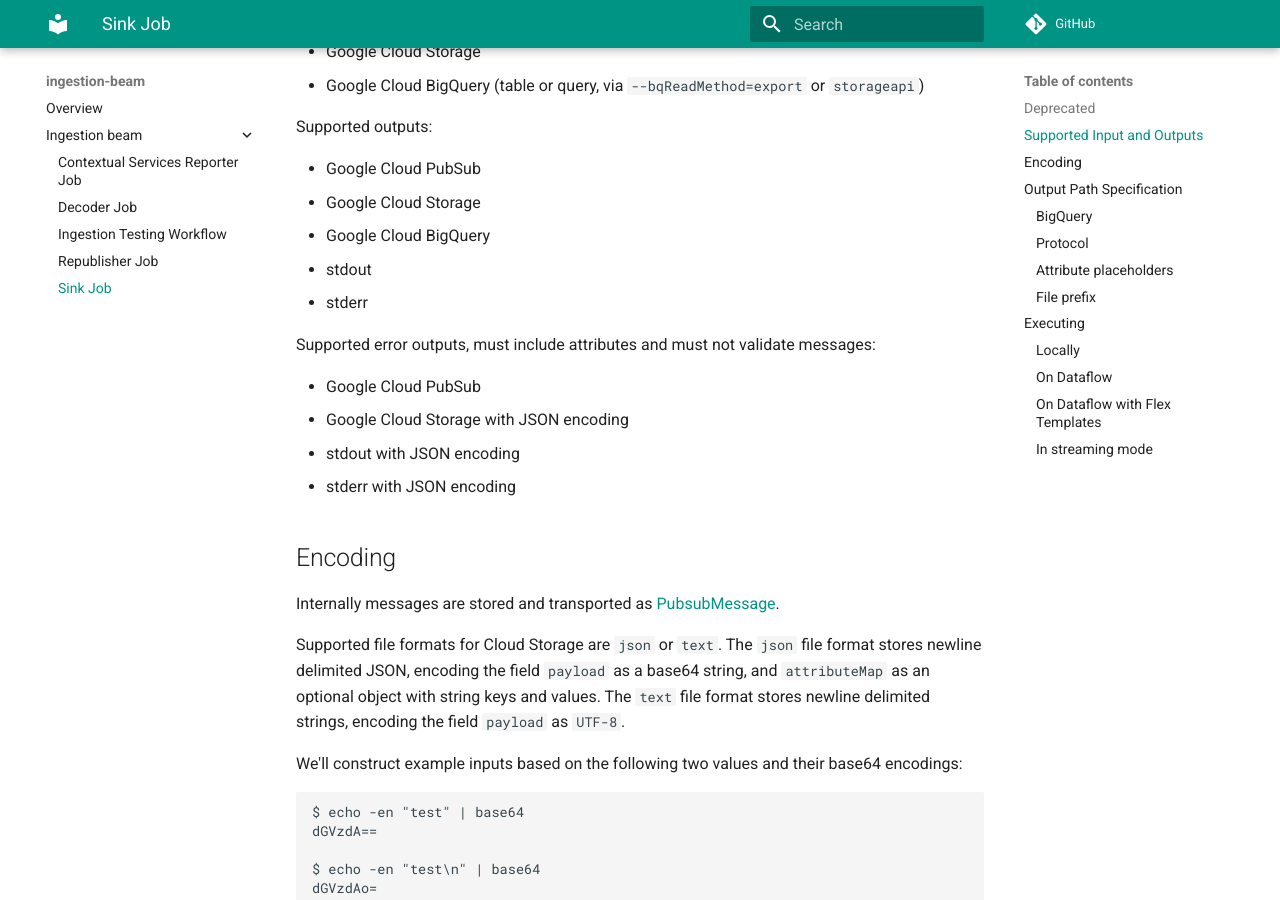
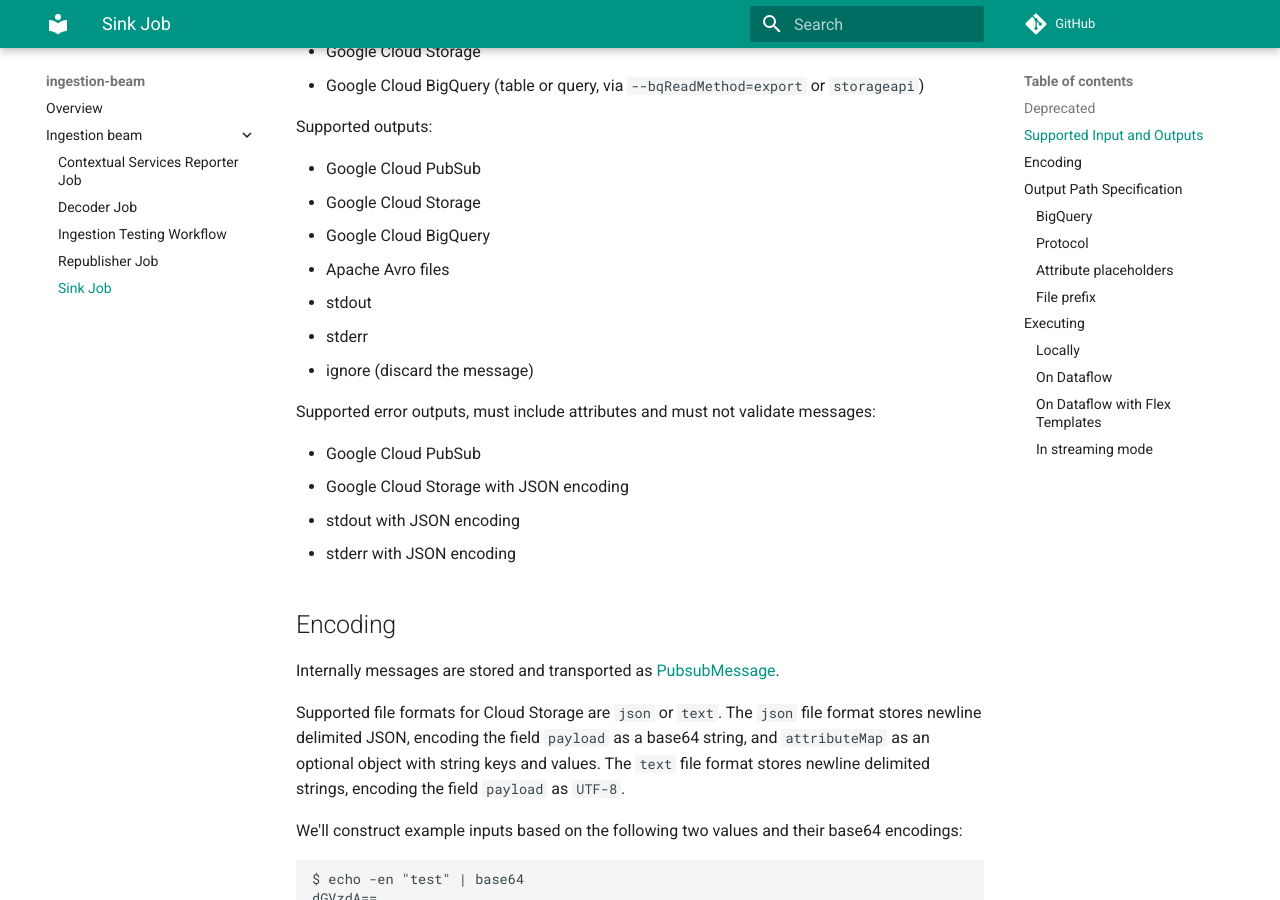
Before and after one commit to mozilla/gcp-ingestion, an MkDocs documentation site: the page built from docs/ingestion-beam/sink-job.md, in a window 1280 px wide and 900 px high, scrolled down 548 px. Built offline with MkDocs 1.6.1 and Material for MkDocs 9.7.7, drawn with Linux system fonts in a browser that asks for light colours; comment, search, counter and statistics services are not loaded.

Commit message:
ingestion-beam/sink-job: Add avro and ignore output types to supported outputs
Finding-Id: 6d1a0591e7d340c69cb78df8f23a22ce
Reviewed: no (this PR is the review)
Source: https://github.com/mozilla/gcp-ingestion/blob/main/ingestion-beam/src/main/java/com/mozilla/telemetry/options/OutputType.java

```diff
--- a/docs/ingestion-beam/sink-job.md
+++ b/docs/ingestion-beam/sink-job.md
@@ -19,8 +19,10 @@ Supported outputs:
 - Google Cloud PubSub
 - Google Cloud Storage
 - Google Cloud BigQuery
+- Apache Avro files
 - stdout
 - stderr
+- ignore (discard the message)
 
 Supported error outputs, must include attributes and must not validate messages:
 
```
